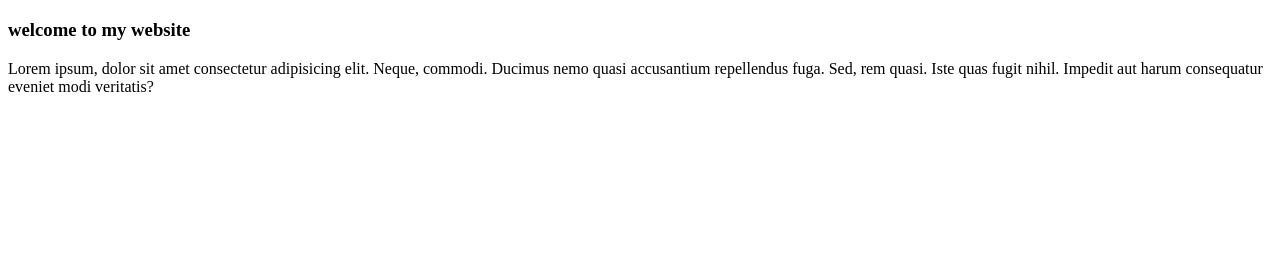
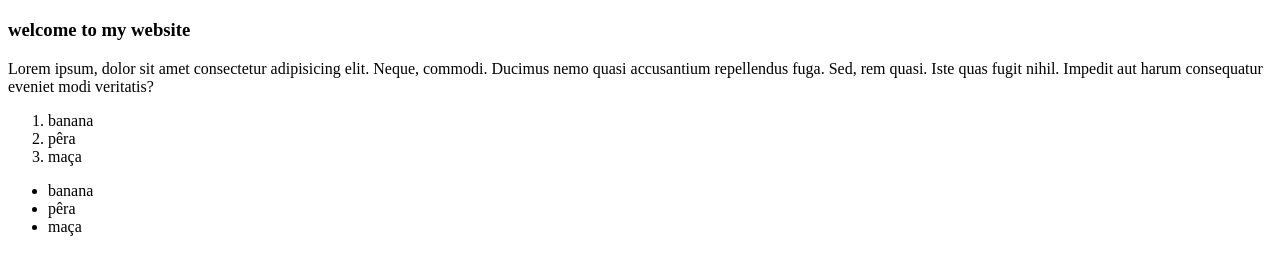
Before and after one commit to tdotlanders/hello-world, a plain HTML site: page index.html in a window 1280 px wide. Shown: the part 61-336 px from the top of the page. Drawn offline with Linux system fonts and the light colour scheme.

Commit message:
added list

```diff
--- a/index.html
+++ b/index.html
@@ -13,5 +13,15 @@
       Ducimus nemo quasi accusantium repellendus fuga. Sed, rem quasi. Iste quas
       fugit nihil. Impedit aut harum consequatur eveniet modi veritatis?
     </p>
+    <ol>
+      <li>banana</li>
+      <li>pêra</li>
+      <li>maça</li>
+    </ol>
+    <ul>
+      <li>banana</li>
+      <li>pêra</li>
+      <li>maça</li>
+    </ul>
   </body>
 </html>
```
